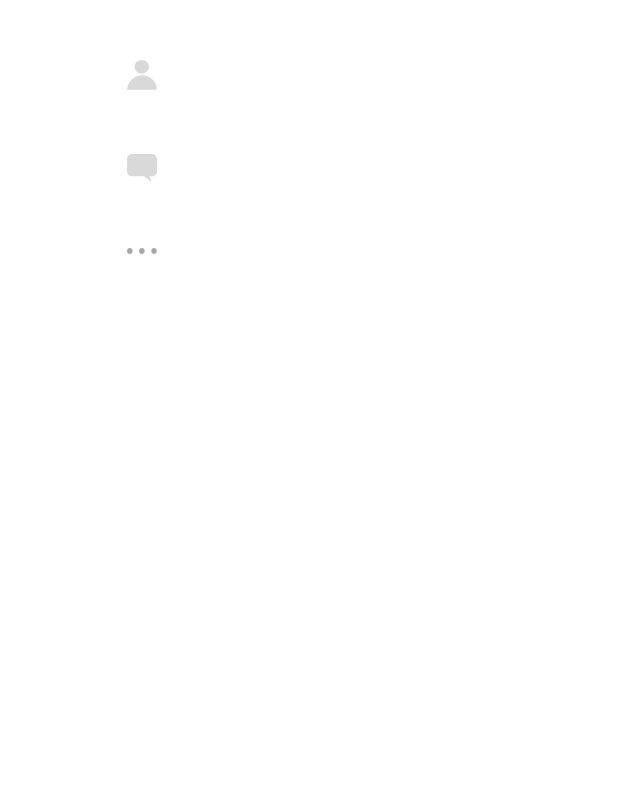
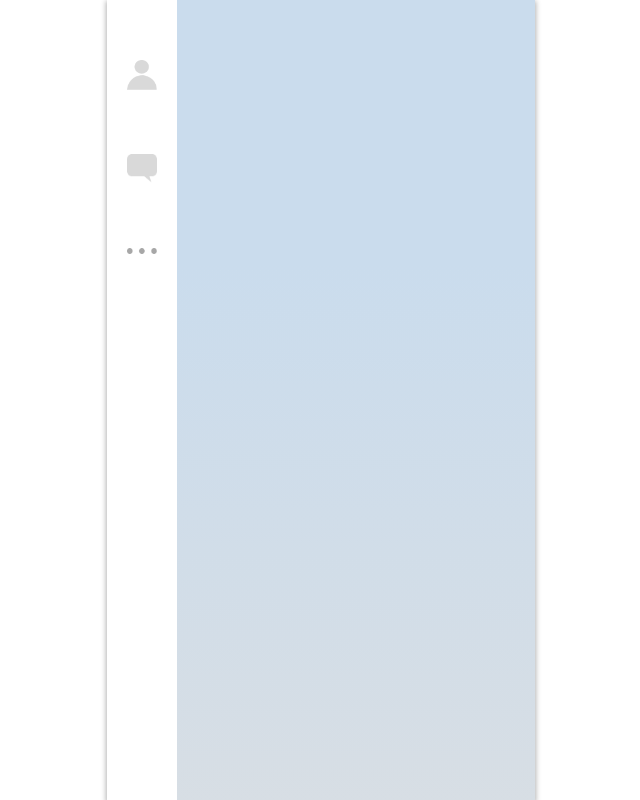
Before and after one commit to nonjee888/messanger_app, a React (Create React App) app: page /myinfo in a window 1280 px wide. Shown: the whole page, without its empty margins (319-959 px from the left). Built offline with nearby package versions, Linux system fonts and the light colour scheme.

Commit message:
[fix] StrictMode

```diff
--- a/src/components/chat/ChatList.tsx
+++ b/src/components/chat/ChatList.tsx
@@ -1,7 +1,7 @@
 import React from "react";
 
 const ChatList = () => {
-  return <div>ChatList</div>;
+  return <div className="All">ChatList</div>;
 };
 
 export default ChatList;
--- a/src/components/friends/FriendList.tsx
+++ b/src/components/friends/FriendList.tsx
@@ -1,7 +1,7 @@
 import React from "react";
 
 const FriendList = () => {
-  return <div>FriendList</div>;
+  return <div className="All">FriendList</div>;
 };
 
 export default FriendList;
--- a/src/components/myInfo/MyInfo.tsx
+++ b/src/components/myInfo/MyInfo.tsx
@@ -1,7 +1,7 @@
 import React from "react";
 
 const MyInfo = () => {
-  return <div>MyInfo</div>;
+  return <div className="All">MyInfo</div>;
 };
 
 export default MyInfo;
--- a/src/index.tsx
+++ b/src/index.tsx
@@ -10,9 +10,9 @@ const root = ReactDOM.createRoot(
 );
 root.render(
   <Provider store={store}>
-    <React.StrictMode>
-      <App />
-    </React.StrictMode>
+    {/* <React.StrictMode> */}
+    <App />
+    {/* </React.StrictMode> */}
   </Provider>
 );
 
--- a/src/style.scss
+++ b/src/style.scss
@@ -5,7 +5,11 @@
   margin: 0 auto;
 }
 .All {
+  width: 100%;
+  display: flex;
+  margin: 0% auto;
+  height: 100%;
   max-width: 428px;
-  width: 100%;
-  height: 100%;
+  background: linear-gradient(to bottom, #cadced 33%, #002c5528);
+  box-shadow: 0 2px 5px 1px rgba(12, 12, 12, 0.319);
 }
```
